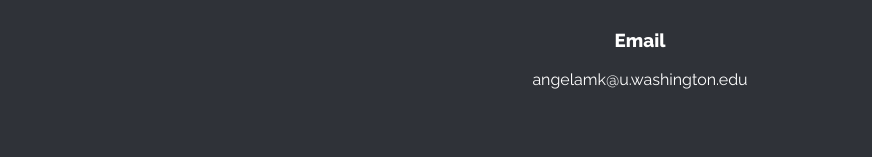
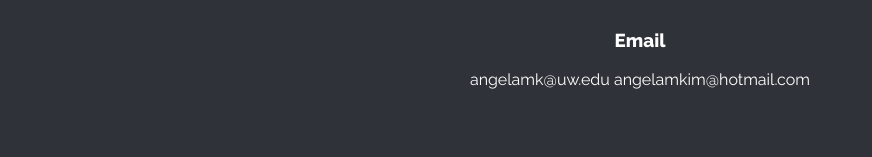
Before and after one commit to angelamkim/angelamkim.github.io, a plain HTML site: page index.html in a window 1280 px wide. Shown: the part 2190-2347 px from the top of the page, without its empty margins (0-872 px from the left). Drawn offline with nearby package versions, Linux system fonts and the light colour scheme; a script that the page names is missing.

Commit message:
emailupdate

```diff
--- a/index.html
+++ b/index.html
@@ -256,7 +256,8 @@
 											<section>
 												<h3> Email</h3>
 												<p>
-													angelamk@u.washington.edu
+													angelamk@uw.edu
+													angelamkim@hotmail.com
 												</p>
 											</section>
 										</div>
```
